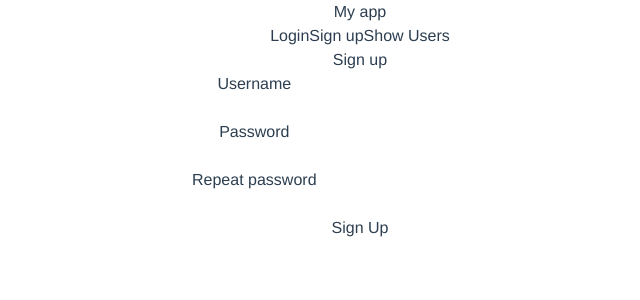
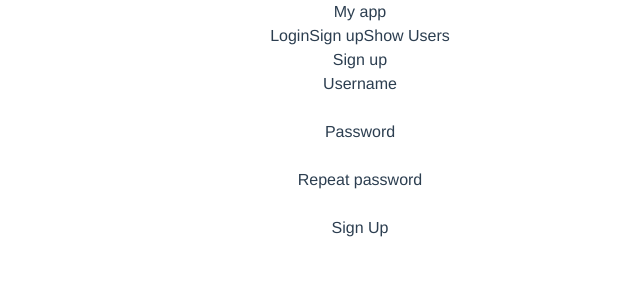
Before and after one commit to enricopiseddu/vue_frontend, a Vue app: page /signup in a window 1280 px wide. Shown: the top 300 px of the page, without its empty margins (280-920 px from the left). Built offline with nearby package versions, Linux system fonts and the light colour scheme.

Commit message:
Modified css in SignupPage

```diff
--- a/src/style/style.css
+++ b/src/style/style.css
@@ -1,8 +1,9 @@
 #app {
     font-family: Avenir, Helvetica, Arial, sans-serif;
-    -webkit-font-smoothing: antialiased;
-    -moz-osx-font-smoothing: grayscale;
+    /*-webkit-font-smoothing: antialiased;
+     -moz-osx-font-smoothing: grayscale; */
     text-align: center;
     color: #2c3e50;
     /* margin-top: 60px; */
+    height: 100%;
   }
--- a/src/views/LoginPage.vue
+++ b/src/views/LoginPage.vue
@@ -4,7 +4,7 @@
       <h1 class="mt-16">Login</h1>
       <div id="alert" v-if="alert">{{ alert }}</div>
 
-      <form @submit.prevent="onSubmit" class="bg-white shadow-md rounded px-3 pt-6 pb-8 mb-4">
+      <form @submit.prevent="onSubmit" class="bg-white shadow-md rounded px-3 pt-6 pb-8">
 
         <div class="mx-auto">
           <div class="mt-2">
--- a/src/views/SignupPage.vue
+++ b/src/views/SignupPage.vue
@@ -1,41 +1,34 @@
 <template>
     <div id="app">
 
-      <h1>Sign up</h1>
+      <h1 class="mt-16">Sign up</h1>
       <div id="alert" v-if="alert">{{ alert }}</div>
 
-      <form @submit.prevent="onSubmit">
+      <form @submit.prevent="onSubmit" class="bg-white shadow-md rounded px-3 pt-6 pb-8">
+
+        <div class="mx-auto">
+          <div class="mt-2">
+            <label class="me-auto text-gray-700 text-sm font-bold mb-2"> Username </label>
+          </div>
+          <input type="text" v-model="username" class="mt-4 shadow appearance-none border rounded py-2 px-3 text-gray-700 leading-tight focus:outline-none focus:shadow-outline"/>
+        </div>
+
+        <div class="mx-auto">
+          <div class="mt-2">
+            <label class="me-auto text-gray-700 text-sm font-bold mb-2"> Password </label>
+          </div>
+          <input type="password" v-model="password" class="mt-4 shadow appearance-none border rounded  py-2 px-3 text-gray-700 leading-tight focus:outline-none focus:shadow-outline"/>
+        </div>
+
+        <div class="mx-auto">
+          <div class="mt-2">
+            <label class="me-auto text-gray-700 text-sm font-bold mb-2"> Repeat password </label>
+          </div>
+          <input type="password" v-model="repeatedPassword" class="mt-4 shadow appearance-none border rounded  py-2 px-3 text-gray-700 leading-tight focus:outline-none focus:shadow-outline"/>
+        </div>
 
         <div>
-            <label>
-                Username
-                <input type="text" v-model="username" />
-            </label>
-        </div>
-
-        <br>
-
-        <div>
-            <label>
-                Password
-                <input type="password" v-model="password" />
-            </label>
-        </div>
-
-        <br>
-
-        <div>
-            <label>
-                Repeat password
-                <input type="password" v-model="repeatedPassword" />
-            </label>
-        </div>
-
-
-        <br>
-
-        <div>
-            <button type="submit">Sign Up</button>
+            <button type="button" class="mt-4 text-white bg-blue-700 hover:bg-blue-800 focus:ring-4 focus:ring-blue-300 font-medium rounded-lg text-sm px-5 py-2.5 mr-2 mb-2 focus:outline-none dark:focus:ring-blue-800">Sign Up</button>
         </div>
 
       </form>
```
